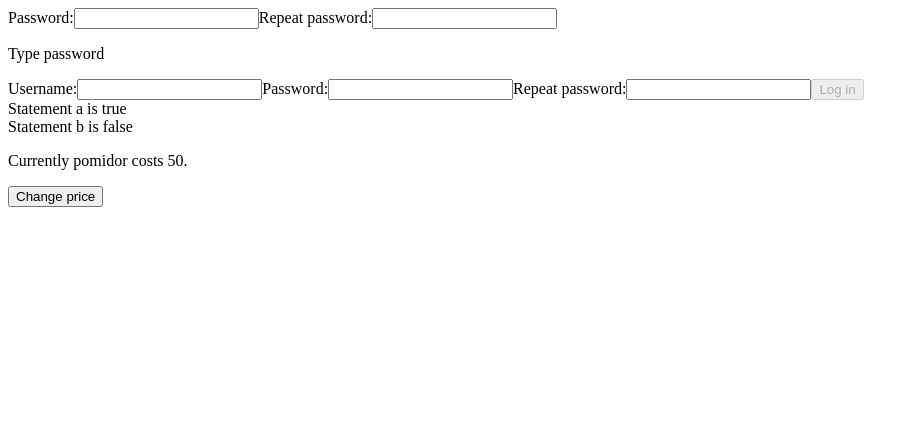
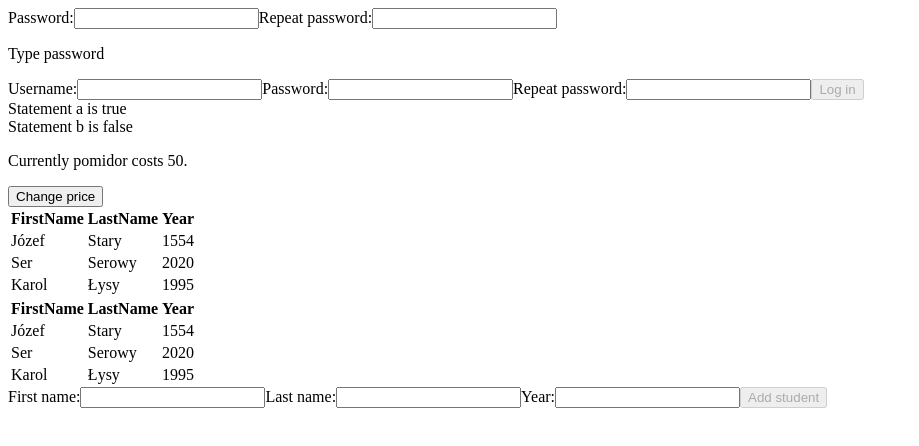
Before and after one commit to mfabisiak/Wprowadzenie-do-aplikacji-internetowych, a React app in the folder lab5/: page / in a window 1280 px wide. Shown: the top 446 px of the page, without its empty margins (0-919 px from the left). Built offline with nearby package versions, Linux system fonts and the light colour scheme; the HTML template or start-up script is replaced by a standard one.

Commit message:
Add Student management components for adding and displaying students

```diff
--- /dev/null
+++ b/lab5/src/components/students/AddStudent.tsx
@@ -0,0 +1,55 @@
+import type StudentEntry from "./StudentEntry.ts";
+import {useState} from "react";
+import Student from "./Student.ts";
+
+function AddStudent({action}: { action: (student: StudentEntry) => void }) {
+    const [firstName, setFirstName] = useState('')
+    const [lastName, setLastName] = useState('')
+    const [year, setYear] = useState('')
+
+
+    function isDisabled() {
+        return !(firstName && lastName && year)
+    }
+
+    function addStudent() {
+        action(new Student(firstName, lastName, parseInt(year)));
+        setFirstName('');
+        setLastName('');
+        setYear('');
+    }
+
+    return (
+        <>
+            <label>First name:
+                <input
+                    type={"text"}
+                    onChange={(e) => setFirstName(e.target.value)}
+                    value={firstName}
+                />
+            </label>
+
+            <label>Last name:
+                <input
+                    type={"text"}
+                    onChange={(e) => setLastName(e.target.value)}
+                    value={lastName}
+                />
+            </label>
+
+            <label>Year:
+                <input
+                    type={"number"}
+                    onChange={(e) => setYear(e.target.value)}
+                    value={year}
+                />
+            </label>
+
+            <button disabled={isDisabled()} onClick={addStudent}>Add
+                student
+            </button>
+        </>
+    );
+}
+
+export default AddStudent
--- /dev/null
+++ b/lab5/src/components/students/Student.ts
@@ -0,0 +1,14 @@
+import type StudentEntry from "./StudentEntry.ts";
+
+export default class Student implements StudentEntry {
+    readonly year: number;
+    readonly lastName: string;
+    readonly firstName: string;
+
+    constructor(firstName: string, lastName: string, year: number) {
+        this.firstName = firstName
+        this.lastName = lastName
+        this.year = year
+    }
+
+}
--- /dev/null
+++ b/lab5/src/components/students/StudentEntry.ts
@@ -0,0 +1,5 @@
+export default interface StudentEntry {
+    readonly firstName: string;
+    readonly lastName: string;
+    readonly year: number;
+}
--- /dev/null
+++ b/lab5/src/components/students/StudentManager.tsx
@@ -0,0 +1,42 @@
+import Student from "./Student.ts";
+import {useState} from "react";
+import type StudentEntry from "./StudentEntry.ts";
+import AddStudent from "./AddStudent.tsx";
+
+function StudentManager() {
+    const [students, setStudents] = useState([
+        new Student('Józef', 'Stary', 1554),
+        new Student('Ser', 'Serowy', 2020),
+        new Student('Karol', 'Łysy', 1995)
+    ] as StudentEntry[])
+
+    function addStudent(student: StudentEntry) {
+        setStudents([...students, student])
+    }
+
+    return (
+        <>
+            <table>
+                <thead>
+                <tr>
+                    <th>FirstName</th>
+                    <th>LastName</th>
+                    <th>Year</th>
+                </tr>
+                </thead>
+                <tbody>
+                {students.map((student) =>
+                    <tr>
+                        <td>{student.firstName}</td>
+                        <td>{student.lastName}</td>
+                        <td>{student.year}</td>
+                    </tr>
+                )}
+                </tbody>
+            </table>
+            <AddStudent action={addStudent}/>
+        </>
+    );
+}
+
+export default StudentManager
--- /dev/null
+++ b/lab5/src/components/students/Students.tsx
@@ -0,0 +1,52 @@
+interface StudentEntry {
+    readonly firstName: string;
+    readonly lastName: string;
+    readonly year: number;
+}
+
+class Student implements StudentEntry {
+    readonly year: number;
+    readonly lastName: string;
+    readonly firstName: string;
+
+    constructor(firstName: string, lastName: string, year: number) {
+        this.firstName = firstName
+        this.lastName = lastName
+        this.year = year
+    }
+
+}
+
+
+function Students() {
+    const students: StudentEntry[] = [
+        new Student('Józef', 'Stary', 1554),
+        new Student('Ser', 'Serowy', 2020),
+        new Student('Karol', 'Łysy', 1995)
+    ]
+
+    return (
+        <table>
+            <thead>
+            <tr>
+                <th>FirstName</th>
+                <th>LastName</th>
+                <th>Year</th>
+            </tr>
+            </thead>
+            <tbody>
+            {students.map((student) =>
+                <tr>
+                    <td>{student.firstName}</td>
+                    <td>{student.lastName}</td>
+                    <td>{student.year}</td>
+                </tr>
+            )}
+            </tbody>
+        </table>
+    );
+
+
+}
+
+export default Students
--- a/lab5/src/main.tsx
+++ b/lab5/src/main.tsx
@@ -5,6 +5,8 @@ import Password from "./components/forms/Password.tsx";
 import Login from "./components/forms/Login.tsx";
 import Ternary from "./components/other/Ternary.tsx";
 import Update from "./components/other/Update.tsx";
+import Students from "./components/students/Students.tsx";
+import StudentManager from "./components/students/StudentManager.tsx";
 
 createRoot(document.getElementById('root')!).render(
     <StrictMode>
@@ -23,5 +25,7 @@ createRoot(document.getElementById('root')!).render(
         <Login/>
         <Ternary/>
         <Update/>
+        <Students/>
+        <StudentManager/>
     </StrictMode>,
 )
```
